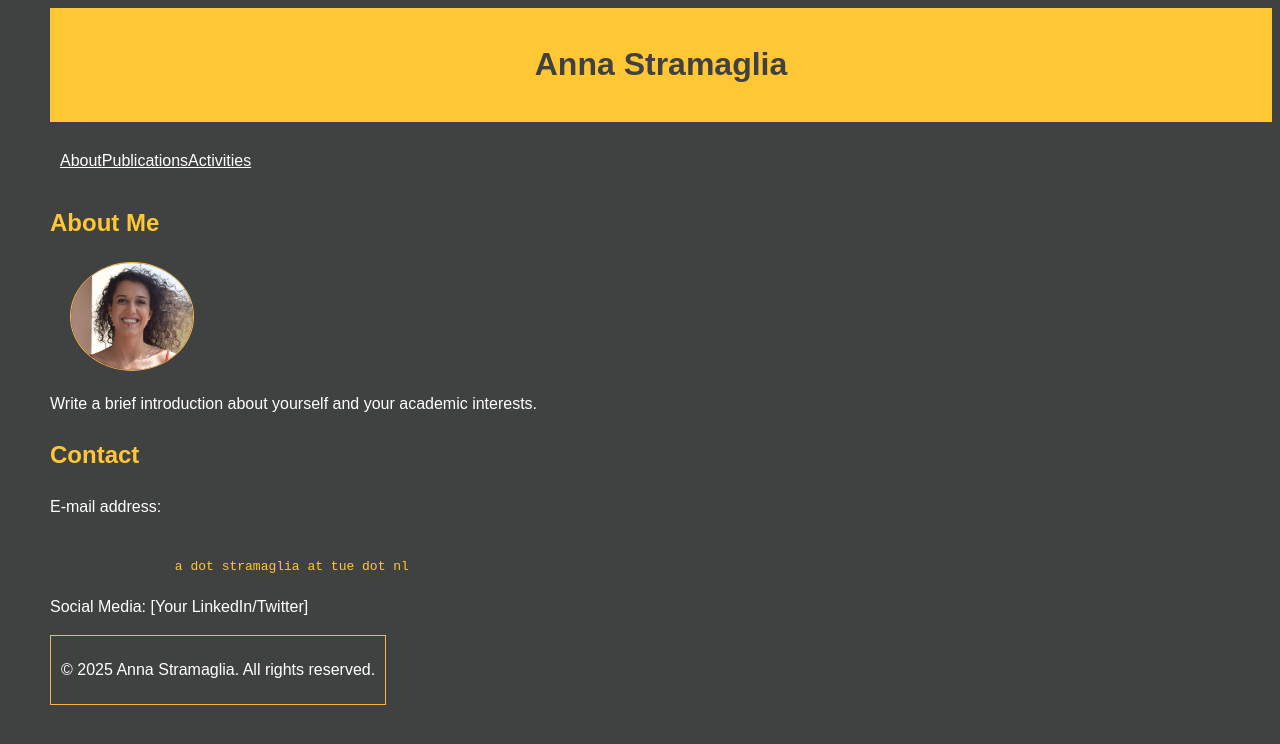
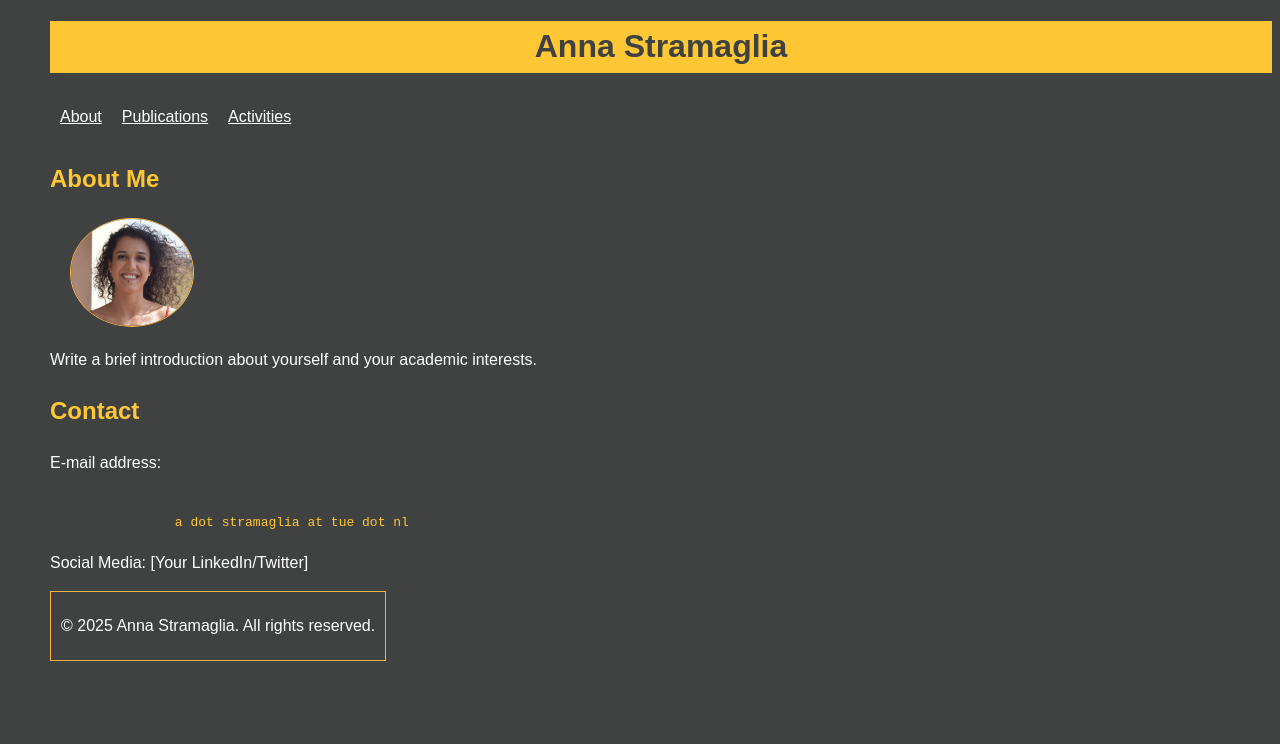
Before and after one commit to annastramaglia/annastramaglia.github.io, a plain HTML site: page about.html in a window 1280 px wide. Drawn offline with Linux system fonts and the light colour scheme.

Commit message:
trying some fixes for layout

```diff
--- a/about.html
+++ b/about.html
@@ -11,7 +11,7 @@
 	<h1><span class="underline">Anna Stramaglia</span></h1>
 	</header>
    <nav>
-        <ul>
+        <ul style="display: flex; gap: 20px;">
             <li><a href="about.html" class="underline">About</a></li>
             <li><a href="publications.html" class="underline">Publications</a></li>
             <li><a href="activities.html" class="underline">Activities</a></li>
--- a/style.css
+++ b/style.css
@@ -10,7 +10,7 @@ body {
 header {
     background: #FFC733;
     color: #404242;
-    padding: 10px;
+    padding: 0;
     text-align: center;
 }
 
@@ -101,5 +101,6 @@ footer {
         padding: 0px;
         border-radius: 5px;
         font-family: monospace;
+		display: inline-block;
     }
 </style>
```
Also changed, not shown: activities.html (+1 -1 lines), index.html (+1 -1 lines), publications.html (+1 -1 lines).
